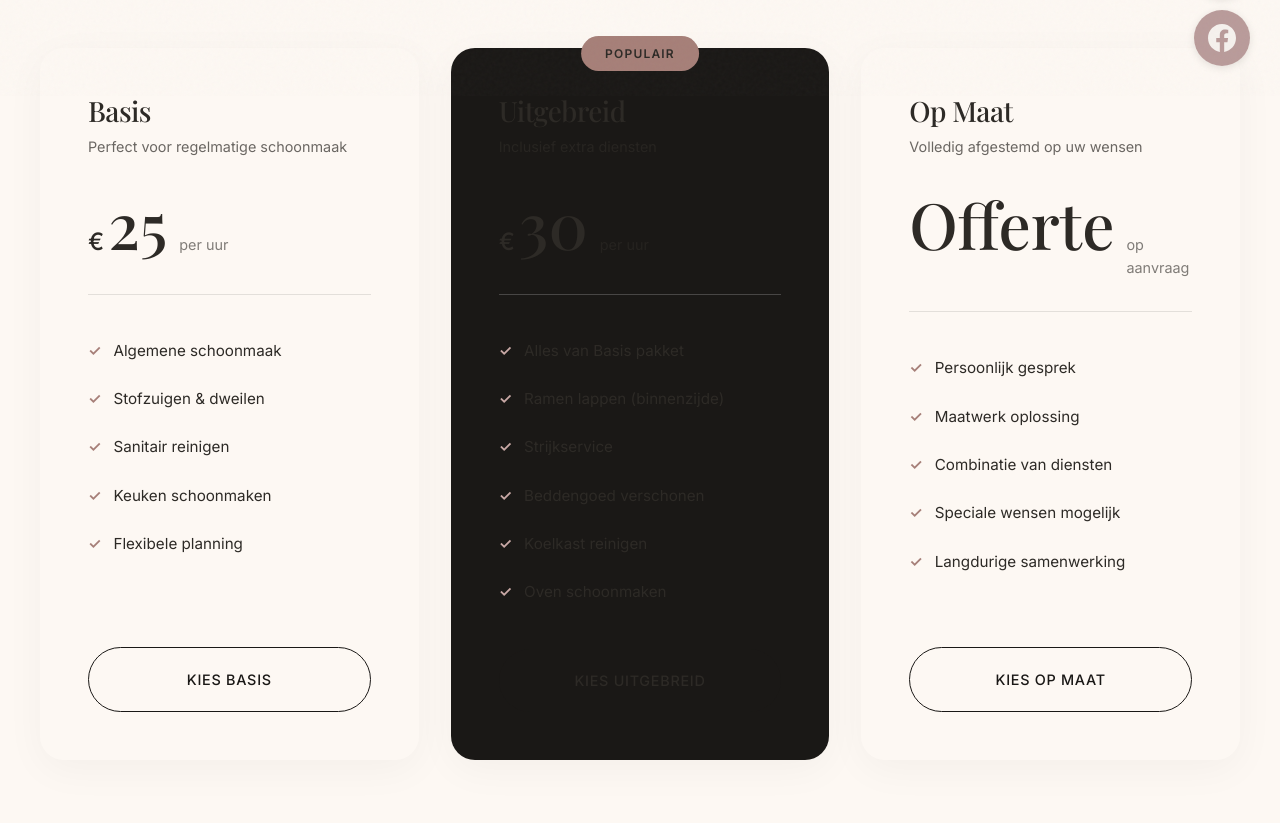
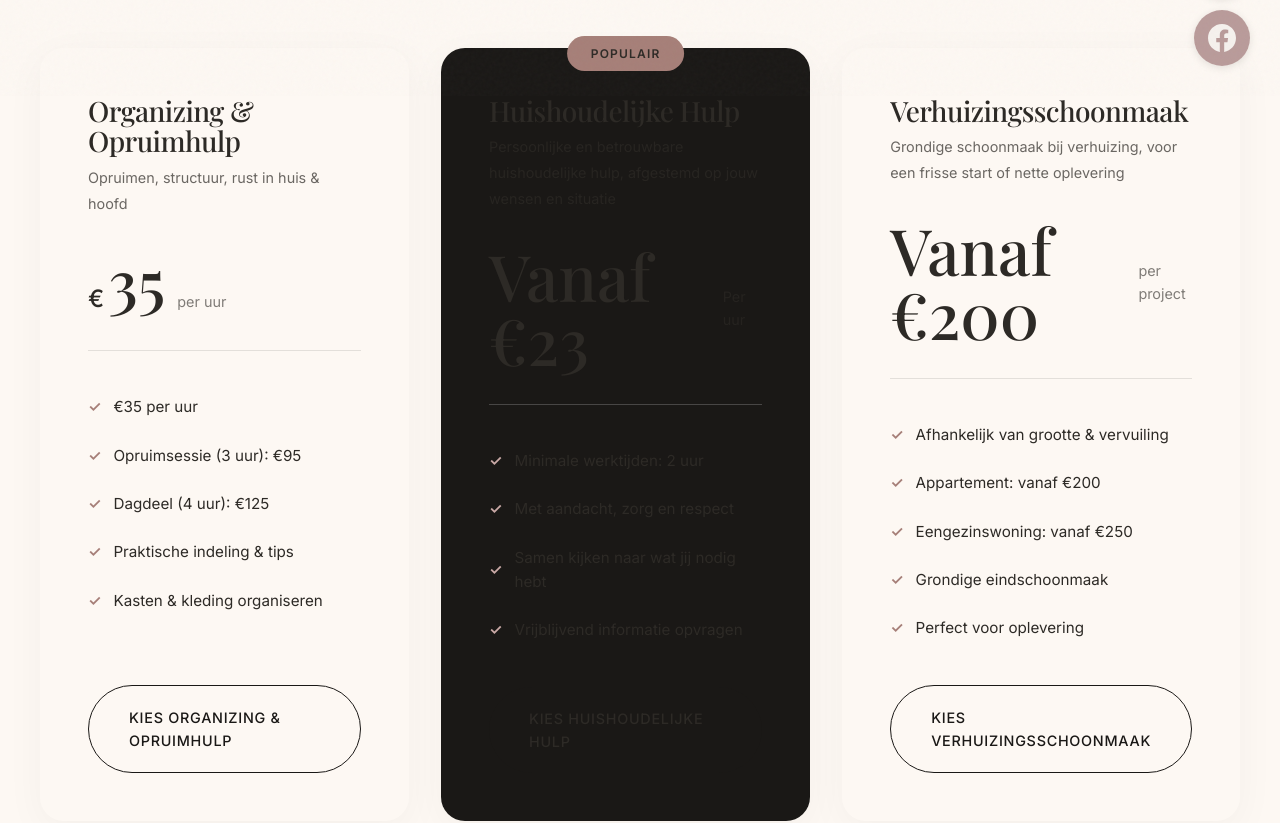
Before and after one commit to dice-pls7/fleurigthus, a Next.js app: page /prijzen in a window 1280 px wide. Shown: the part 704-1527 px from the top of the page. Built offline with nearby package versions, Linux system fonts and the light colour scheme; a web font is replaced by a local one.

Commit message:
Nieuwe listings op prijzen pagina

```diff
--- a/src/app/prijzen/page.tsx
+++ b/src/app/prijzen/page.tsx
@@ -6,46 +6,45 @@ import MagneticButton from '@/components/MagneticButton'
 import RevealText from '@/components/RevealText'
 
 const packages = [
-  {
-    name: 'Basis',
-    price: '25',
+   {
+    name: 'Organizing & Opruimhulp',
+    price: '35',
     unit: 'per uur',
-    description: 'Perfect voor regelmatige schoonmaak',
+    description: 'Opruimen, structuur, rust in huis & hoofd',
     features: [
-      'Algemene schoonmaak',
-      'Stofzuigen & dweilen',
-      'Sanitair reinigen',
-      'Keuken schoonmaken',
-      'Flexibele planning',
+      '€35 per uur',
+      'Opruimsessie (3 uur): €95',
+      'Dagdeel (4 uur): €125',
+      'Praktische indeling & tips',
+      'Kasten & kleding organiseren',
     ],
     highlight: false,
   },
   {
-    name: 'Uitgebreid',
-    price: '30',
-    unit: 'per uur',
-    description: 'Inclusief extra diensten',
+    name: 'Huishoudelijke Hulp',
+    price: 'Vanaf €23',
+    unit: 'Per uur',
+    description: 'Persoonlijke en betrouwbare huishoudelijke hulp, afgestemd op jouw wensen en situatie',
     features: [
-      'Alles van Basis pakket',
-      'Ramen lappen (binnenzijde)',
-      'Strijkservice',
-      'Beddengoed verschonen',
-      'Koelkast reinigen',
-      'Oven schoonmaken',
+      'Minimale werktijden: 2 uur',
+      'Met aandacht, zorg en respect',
+      'Samen kijken naar wat jij nodig hebt',
+      'Vrijblijvend informatie opvragen'
     ],
     highlight: true,
   },
+
   {
-    name: 'Op Maat',
-    price: 'Offerte',
-    unit: 'op aanvraag',
-    description: 'Volledig afgestemd op uw wensen',
+    name: 'Verhuizingsschoonmaak',
+    price: 'Vanaf €200',
+    unit: 'per project',
+    description: 'Grondige schoonmaak bij verhuizing, voor een frisse start of nette oplevering',
     features: [
-      'Persoonlijk gesprek',
-      'Maatwerk oplossing',
-      'Combinatie van diensten',
-      'Speciale wensen mogelijk',
-      'Langdurige samenwerking',
+      'Afhankelijk van grootte & vervuiling',
+      'Appartement: vanaf €200',
+      'Eengezinswoning: vanaf €250',
+      'Grondige eindschoonmaak',
+      'Perfect voor oplevering',
     ],
     highlight: false,
   },
@@ -281,7 +280,7 @@ const PriceCard = ({ pkg }: PriceCardProps) => {
         <p className="price-description">{pkg.description}</p>
       </div>
       <div className="price-amount">
-        {pkg.price !== 'Offerte' && <span className="price-currency">€</span>}
+        {pkg.price !== 'Offerte' && !pkg.price.includes('Vanaf') && <span className="price-currency">€</span>}
         <span className="price-value">{pkg.price}</span>
         <span className="price-unit">{pkg.unit}</span>
       </div>
```
